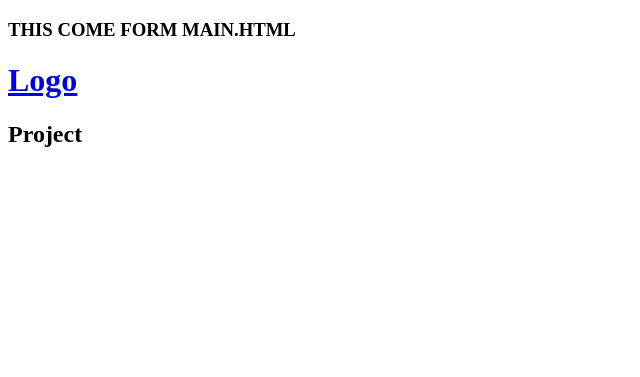
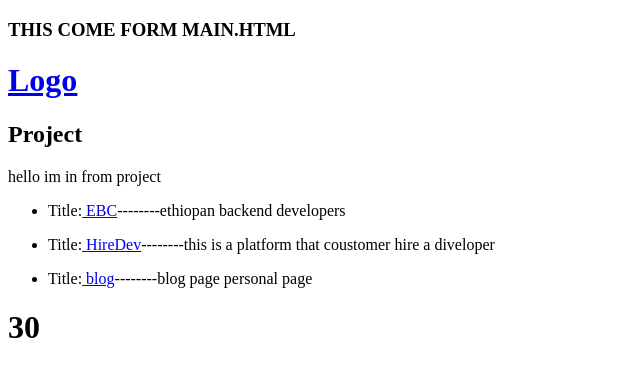
Before and after one commit to Abenezerjr/DjangoApp, a Django app: page /project/ in a window 1280 px wide. Shown: the top 377 px of the page, without its empty margins (0-640 px from the left). Run offline with Django 5.2, Linux system fonts and the light colour scheme.

Commit message:
rendering some Database Modeling

```diff
--- a/project/templates/project/project.html
+++ b/project/templates/project/project.html
@@ -3,4 +3,19 @@
 
 {% block content  %}
 <h2>Project</h2>
+
+
+    {{ msg }}
+    {% for project in listofproject %}
+   <ul>
+
+       <li>Title:<a href="{% url 'project' project.id %}"> {{ project.title }}</a>--------{{ project.discription }}</li>
+
+   </ul>
+    {% endfor %}
+    {% if number >= 25%}
+    <h1>{{ number }}</h1>
+      {% else %}
+        <h1>The is no number</h1>
+    {% endif %}
 {% endblock %}
--- a/project/templates/project/singleProject.html
+++ b/project/templates/project/singleProject.html
@@ -2,5 +2,7 @@
 
 
 {% block content %}
-<h1>SingleProject</h1>
+<h1> {{  projectObj.title}}</h1>
+    <br>
+<h1> {{  projectObj.discription}}</h1>
 {% endblock %}
--- a/project/urls.py
+++ b/project/urls.py
@@ -2,8 +2,8 @@ from django.urls import path
 from . import  views
 
 urlpatterns=[
-path("project/",views.project),
-path("home/",views.home),
-path("single-project/<str:pk>",views.singleProject),
+path("project/",views.project,name='projects'),
+# path("home/",views.home),
+path("single-project/<str:pk>",views.singleProject,name='project'),
 
 ]
--- a/project/views.py
+++ b/project/views.py
@@ -1,16 +1,45 @@
 from django.shortcuts import render
 
 # Create your views here.
-ListProject = {
-    'hiredive': 'this is a platform that coustomer hire a diveloper',
-    'EBC': 'this is a platform that coustomer hire a diveloper',
+ListProject = [
+    {
+    'id': '1',
+    'title': 'EBC',
+    'discription':'ethiopan backend developers'
+},
+    {
+    'id': '2',
+    'title': 'HireDev',
+    'discription':'this is a platform that coustomer hire a diveloper'
+},
+    {
+    'id': '3',
+    'title': 'blog',
+    'discription':'blog page personal page'
+}
 
-}
-def home(request):
-    return render(request,'main.html')
+]
+
+
+# def home(request):
+#     return render(request,'main.html')
 
 def project(request):
-    return render(request,'project/project.html')
+    msg='hello im in from project'
+    number=30
+    conntext={
+        'listofproject':ListProject,
+        'msg':msg,
+        'number':number,
+    }
+    return render(request,'project/project.html',conntext)
 
 def singleProject(request,pk):
-    return render(request,'project/singleProject.html')
+    projectObj=None
+    for i in ListProject:
+        if i['id'] ==pk:
+            projectObj=i
+    context={
+        'projectObj':projectObj
+    }
+    return render(request,'project/singleProject.html',context)
```
